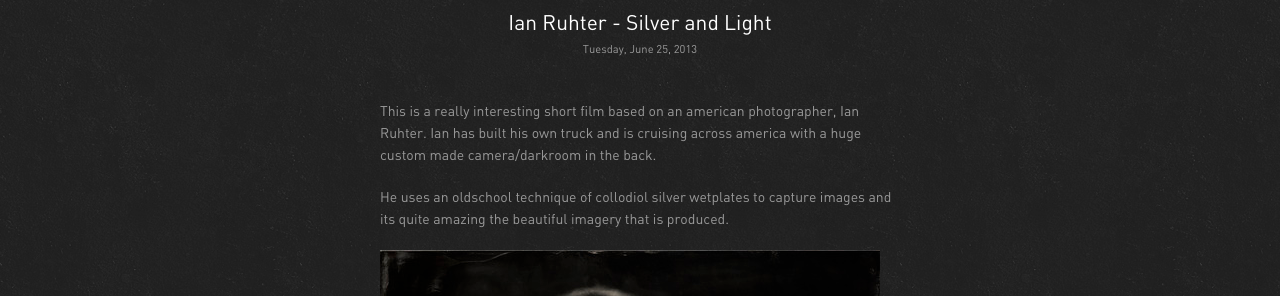
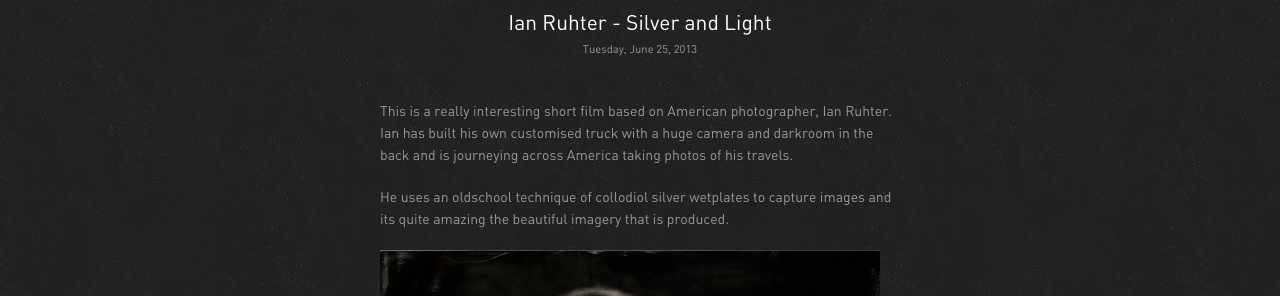
Before and after one commit to darcemac/bsan, a Jekyll site: the page built from _posts/2013/2013-06-25-ian-ruhter-american-dream.markdown, in a window 1280 px wide and 900 px high. Shown: the part 337-633 px from the top of the window. Built offline with Jekyll 4.4.1, drawn with Linux system fonts in a browser that asks for light colours; nearby versions of some CDN libraries; Markdown is read by kramdown in place of the engine named in the settings; comment, search, counter and statistics services are not loaded.

Commit message:
Updated 2013-06-25-ian-ruhter-american-dream.markdown

```diff
--- a/_posts/2013/2013-06-25-ian-ruhter-american-dream.markdown
+++ b/_posts/2013/2013-06-25-ian-ruhter-american-dream.markdown
@@ -1,17 +1,13 @@
 ---
+published: true
 layout: post
-
 author: Darcy
-
 title: "Ian Ruhter - Silver and Light"
-
 description: "Ian Ruhter, Silver and Light"
-
 keywords: "Ian Ruhter, Silver and Light, Wet Plate Collodion, Photography"
-
 ---
 
-This is a really interesting short film based on an american photographer, Ian Ruhter. Ian has built his own truck and is cruising across america with a huge custom made camera/darkroom in the back.
+This is a really interesting short film based on American photographer, Ian Ruhter. Ian has built his own customised truck with a huge camera and darkroom in the back and is journeying across America taking photos of his travels.
 
 He uses an oldschool technique of collodiol silver wetplates to capture images and its quite amazing the beautiful imagery that is produced.
 
```
